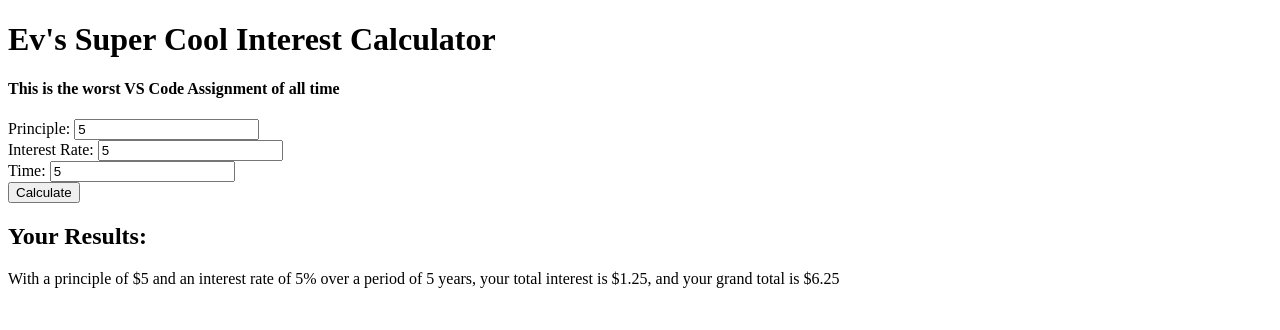
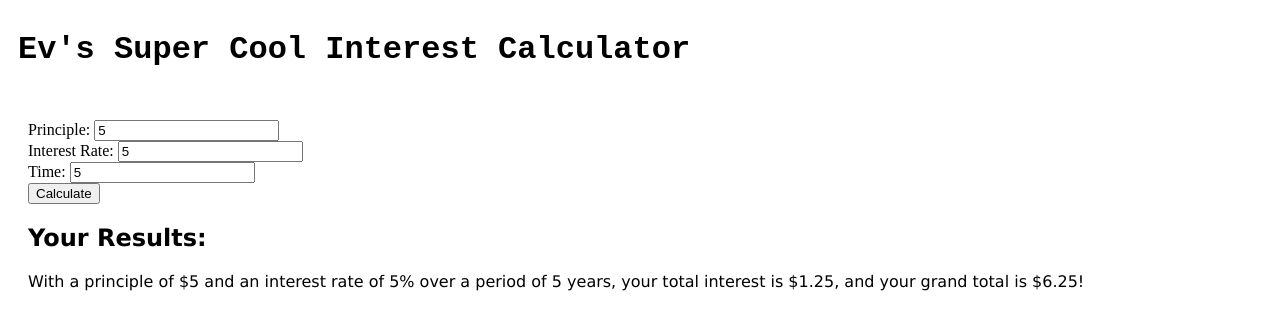
Before and after one commit to evanjschmitt/N220, a plain HTML site: page homeworkThree/index.html in a window 1280 px wide. Both pictures are taken after typing "5", "5", "5" into the empty fields and a click on the button "Calculate". Drawn offline with Linux system fonts and the light colour scheme.

Commit message:
Assignment Completion

```diff
--- a/homeworkThree/calc.js
+++ b/homeworkThree/calc.js
@@ -16,5 +16,5 @@ function calcArea() {
     " years, your total interest is $" +
     totalInterest.toFixed(2) +
     ", and your grand total is $" +
-    Number(parseFloat(num1) + parseFloat(totalInterest)).toFixed(2);
+    Number(parseFloat(num1) + parseFloat(totalInterest)).toFixed(2) + "!";
 }
--- a/homeworkThree/index.html
+++ b/homeworkThree/index.html
@@ -5,15 +5,14 @@
     <meta charset="UTF-8">
     <meta name="viewport" content="width=device-width, initial-scale=1.0">
     <title>Interest Calculator</title>
+    <link rel="stylesheet" href="styles.css">
 </head>
 
 <body>
     <h1>
         Ev's Super Cool Interest Calculator
     </h1>
-
-    <div>
-        <h4>This is the worst VS Code Assignment of all time</h4>
+    <div class="calculator">
         <label>Principle:</label>
         <input type="number" id="principle" /><br />
         <label>Interest Rate:</label>
--- /dev/null
+++ b/homeworkThree/styles.css
@@ -0,0 +1,16 @@
+h1{
+    font-family: 'Courier New', Courier, monospace;
+    padding: 10px;
+}
+.calculator{
+    /* background-color: antiquewhite; */
+    padding: 20px;
+    margin: 0 auto;
+}
+h2{
+    font-family: Verdana, Geneva, Tahoma, sans-serif;
+    margin-top: 20px;
+}
+p{
+    font-family:Verdana, Geneva, Tahoma, sans-serif
+}
```
